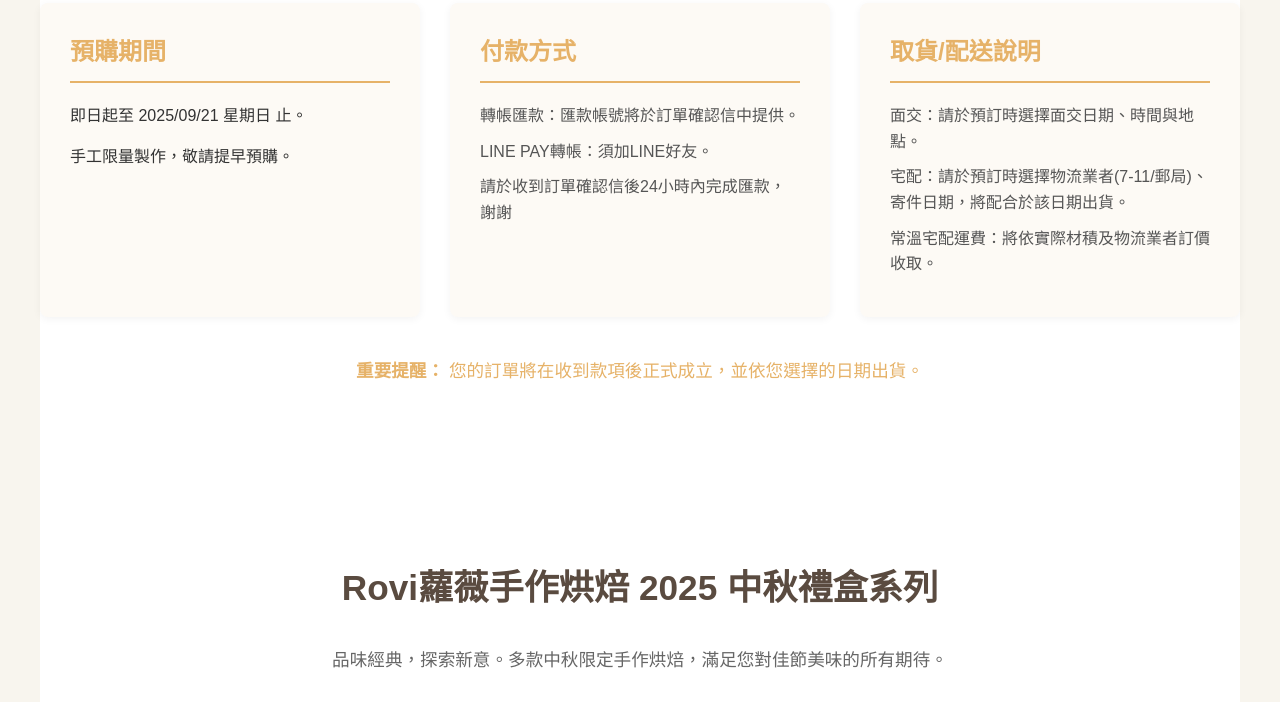
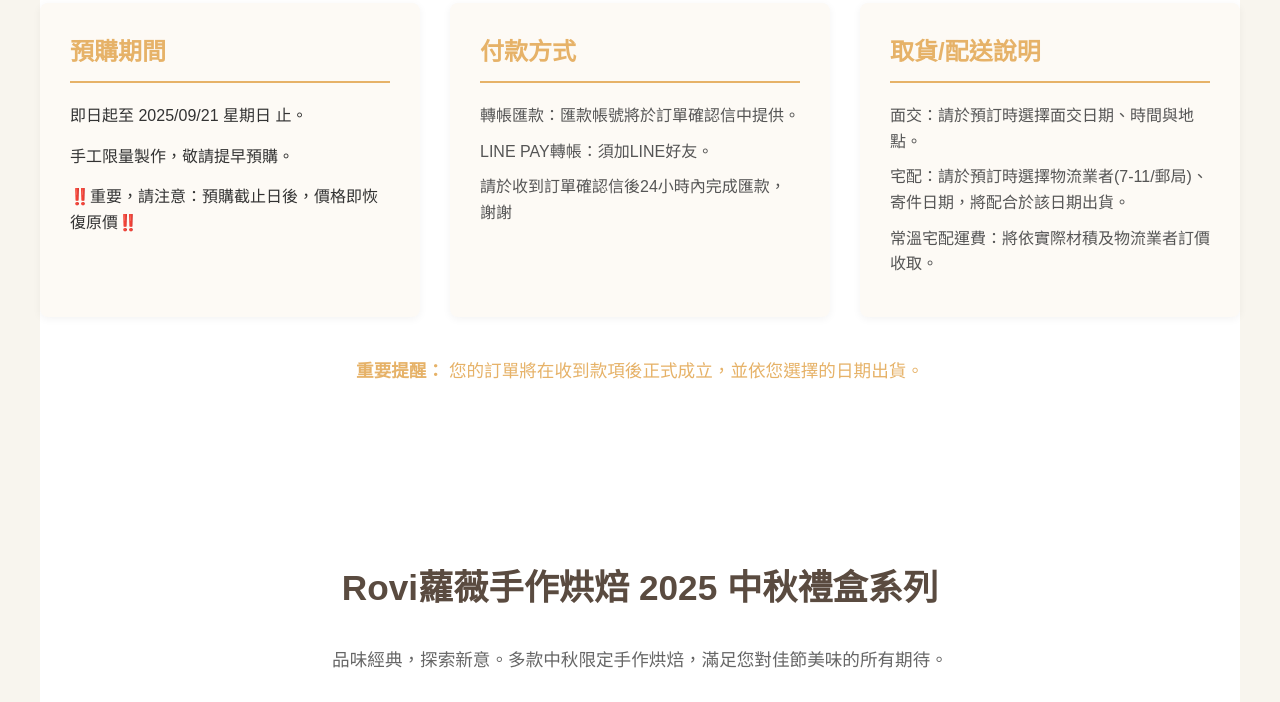
Before and after one commit to Rovihandmade/2025_mooncake_order, a plain HTML site: page index.html in a window 1280 px wide. Shown: the part 2962-3664 px from the top of the page. Drawn offline with Linux system fonts and the light colour scheme.

Commit message:
Update index.html

```diff
--- a/index.html
+++ b/index.html
@@ -908,6 +908,7 @@ footer a:hover {
                     <h3>預購期間</h3>
                     <p>即日起至 2025/09/21 星期日 止。</p>
                     <p>手工限量製作，敬請提早預購。</p>
+                    <p>‼️重要，請注意：預購截止日後，價格即恢復原價‼️</p>
                 </div>
                 <div class="info-block">
                     <h3>付款方式</h3>
```
